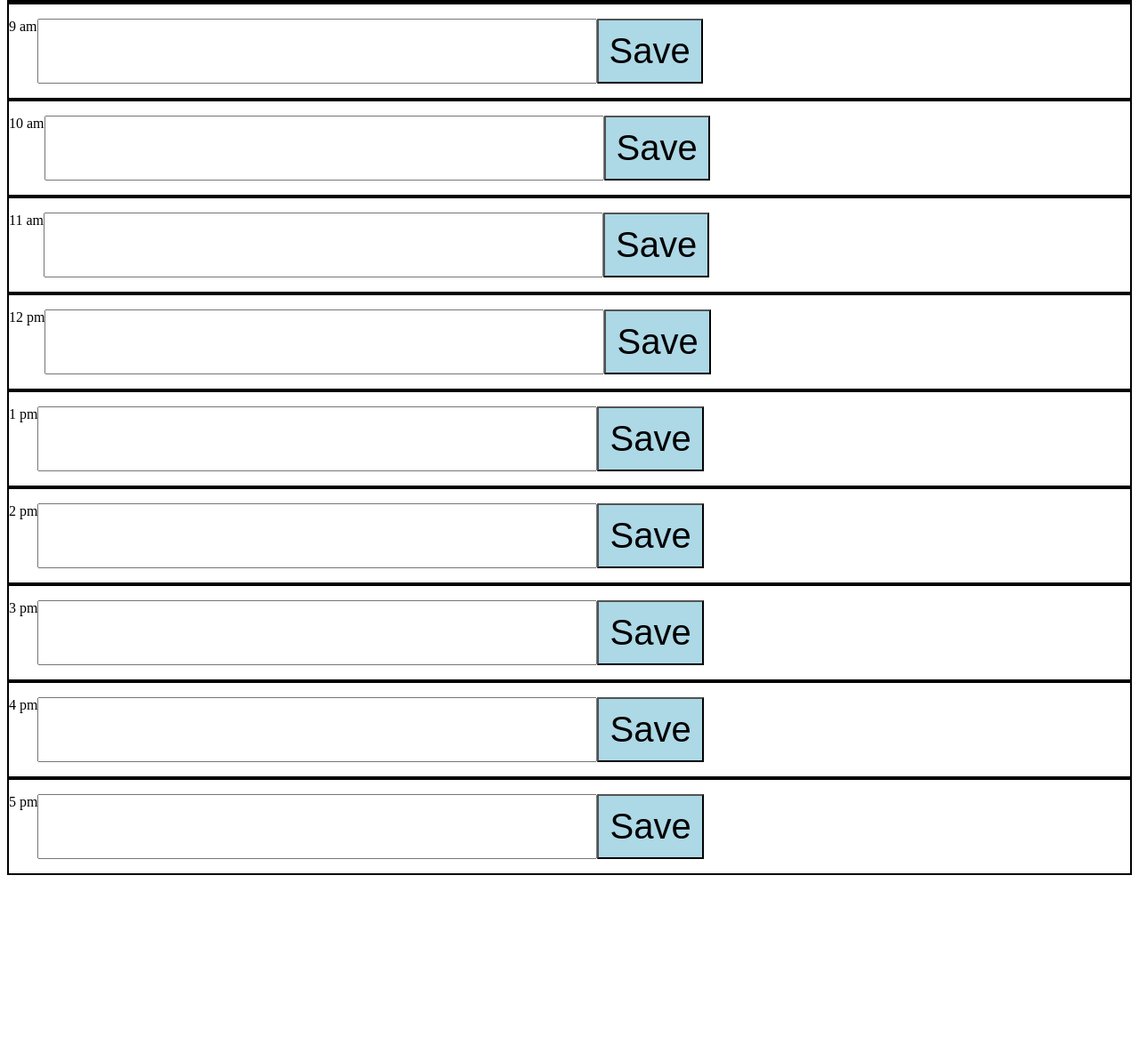
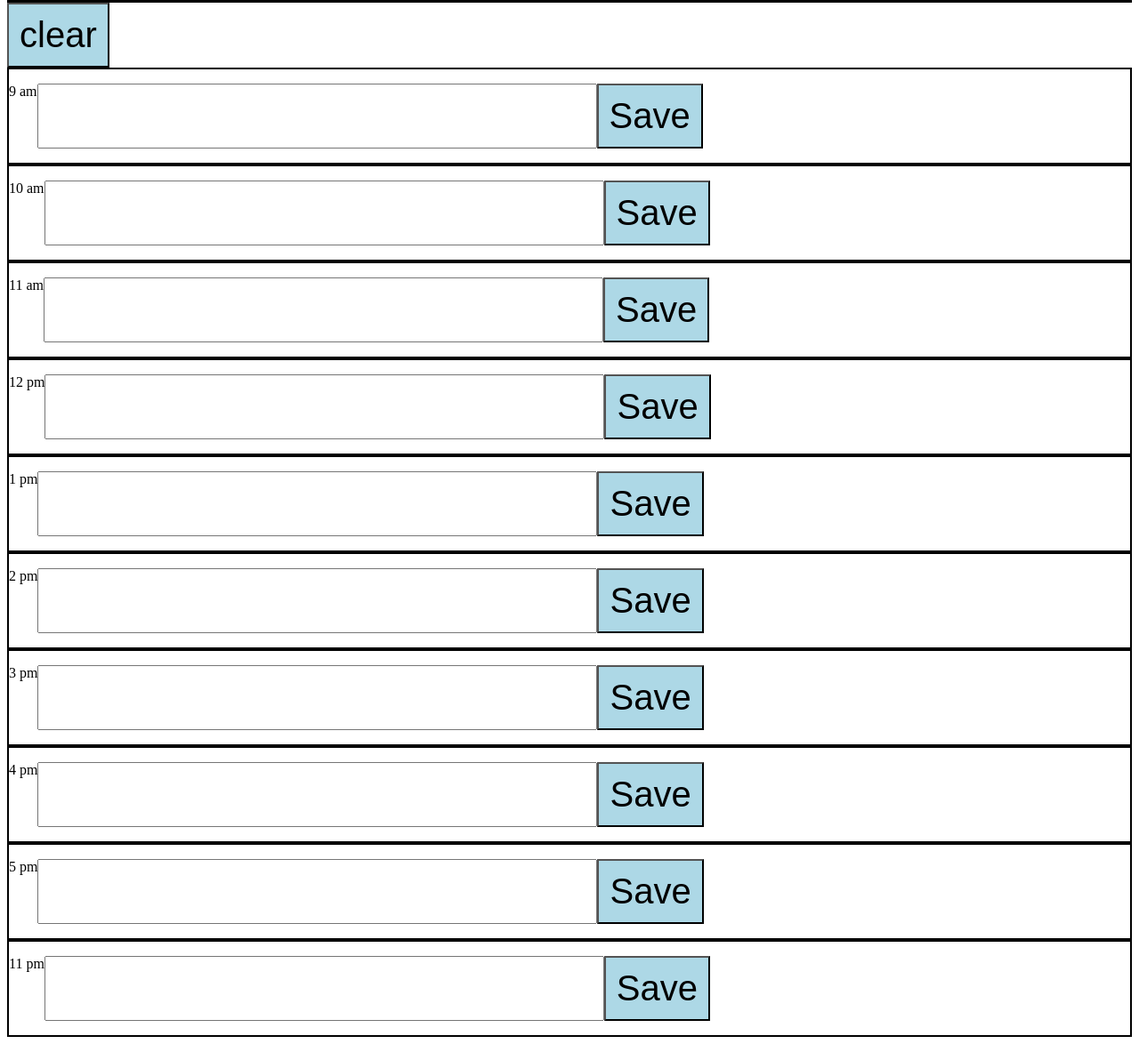
Before and after one commit to tyguymills/dailycalendar, a plain HTML site: page index.html in a window 1280 px wide. Shown: the part 80-1254 px from the top of the page at 89% size. Before the commit the page ends 1072 px from the top, so only its background shows below. Drawn offline with nearby package versions, Linux system fonts and the light colour scheme.

```diff
--- a/index.html
+++ b/index.html
@@ -1,10 +1,10 @@
 <!DOCTYPE html>
 <html lang="en">
   <head>
-    <meta charset="UTF-8">
-    <meta http-equiv="X-UA-Compatible" content="IE=edge">
-    <meta name="viewport" content="width=device-width, initial-scale=1.0">
-    <link rel="stylesheet" href="./style.css">
+    <meta charset="UTF-8" />
+    <meta http-equiv="X-UA-Compatible" content="IE=edge" />
+    <meta name="viewport" content="width=device-width, initial-scale=1.0" />
+    <link rel="stylesheet" href="./style.css" />
     <title>Daily Calendar</title>
   </head>
   <body>
@@ -12,32 +12,84 @@
       <div class="hero-container">
         <h1><center>Today's Schedule</center></h1>
       </div>
-            <div>
+      <div class="dateo">
         <center><h3 id="currentDate"></h3></center>
       </div>
     </header>
     <main>
+        <button onclick="resetStore()">clear</button>
+      <div class="schedule-items">
+        <div class="container schedule-item container0">
+          <label> 9 am </label>
+          <input id="9am" type="text" /><button onclick="saveData(event)">
+            Save
+          </button>
+        </div>
 
+        <div class="container schedule-item container1">
+          <label> 10 am </label>
+          <input id="10am" type="text" /><button onclick="saveData(event)">
+            Save
+          </button>
+        </div>
 
-        <div class="container container0">9 am<input id="9am" type="text"/><button onclick="saveData(e)">Save</button></div>
-        <div class="container container1">10 am<input id="10am" type="text"/><button onclick="saveData(e)">Save</button></div>
-        <div class="container container2">11 am<input id="11am" type="text"/><button onclick="saveData(e)">Save</button></div>
-        <div class="container container3">12 pm<input id="12pm" type="text"/><button onclick="saveData(e)">Save</button></div>
-        <div class="container container4">1 pm<input id="1pm" type="text"/><button onclick="saveData(e)">Save</button></div>
-        <div class="container container5">2 pm<input id="2pm" type="text"/><button onclick="saveData(e)">Save</button></div>
-        <div class="container container6">3 pm<input id="3pm" type="text"/><button onclick="saveData(e)">Save</button></div>
-        <div class="container container7">4 pm<input id="4pm" type="text"/><button onclick="saveData(e)">Save</button></div>
-        <div class="container container8">5 pm<input id="5pm" type="text"/><button onclick="saveData(e)">Save</button></div>
+        <div class="container schedule-item container2">
+          <label> 11 am </label>
+          <input id="11am" type="text" /><button onclick="saveData(event)">
+            Save
+          </button>
+        </div>
 
+        <div class="container schedule-item container3">
+          <label> 12 pm </label>
+          <input id="12pm" type="text" /><button onclick="saveData(event)">
+            Save
+          </button>
+        </div>
 
+        <div class="container schedule-item container4">
+          <label> 1 pm </label>
+          <input id="1pm" type="text" /><button onclick="saveData(event)">
+            Save
+          </button>
+        </div>
 
+        <div class="container schedule-item container5">
+          <label> 2 pm </label>
+          <input id="2pm" type="text" /><button onclick="saveData(event)">
+            Save
+          </button>
+        </div>
 
+        <div class="container schedule-item container6">
+          <label> 3 pm </label>
+          <input id="3pm" type="text" /><button onclick="saveData(event)">
+            Save
+          </button>
+        </div>
+
+        <div class="container schedule-item container7">
+          <label> 4 pm </label>
+          <input id="4pm" type="text" /><button onclick="saveData(event)">
+            Save
+          </button>
+        </div>
+
+        <div class="container schedule-item container8">
+          <label> 5 pm </label>
+          <input id="5pm" type="text" /><button onclick="saveData(event)">
+            Save
+          </button>
+        </div>
+        <div class="container schedule-item container8">
+          <label> 11 pm </label>
+          <input id="5pm" type="text" /><button onclick="saveData(event)">
+            Save
+          </button>
+        </div>
+      </div>
     </main>
     <script src="https://cdn.jsdelivr.net/npm/dayjs@1/dayjs.min.js"></script>
-    <script src="./index.js" ></script>
-    <script>
-        // var pTag = $("p");
-        // var parent = pTag.parent("#xyz");
-    </script>
+    <script src="./index.js"></script>
   </body>
 </html>
```
Lines whose indentation alone changed are shown as unchanged.
